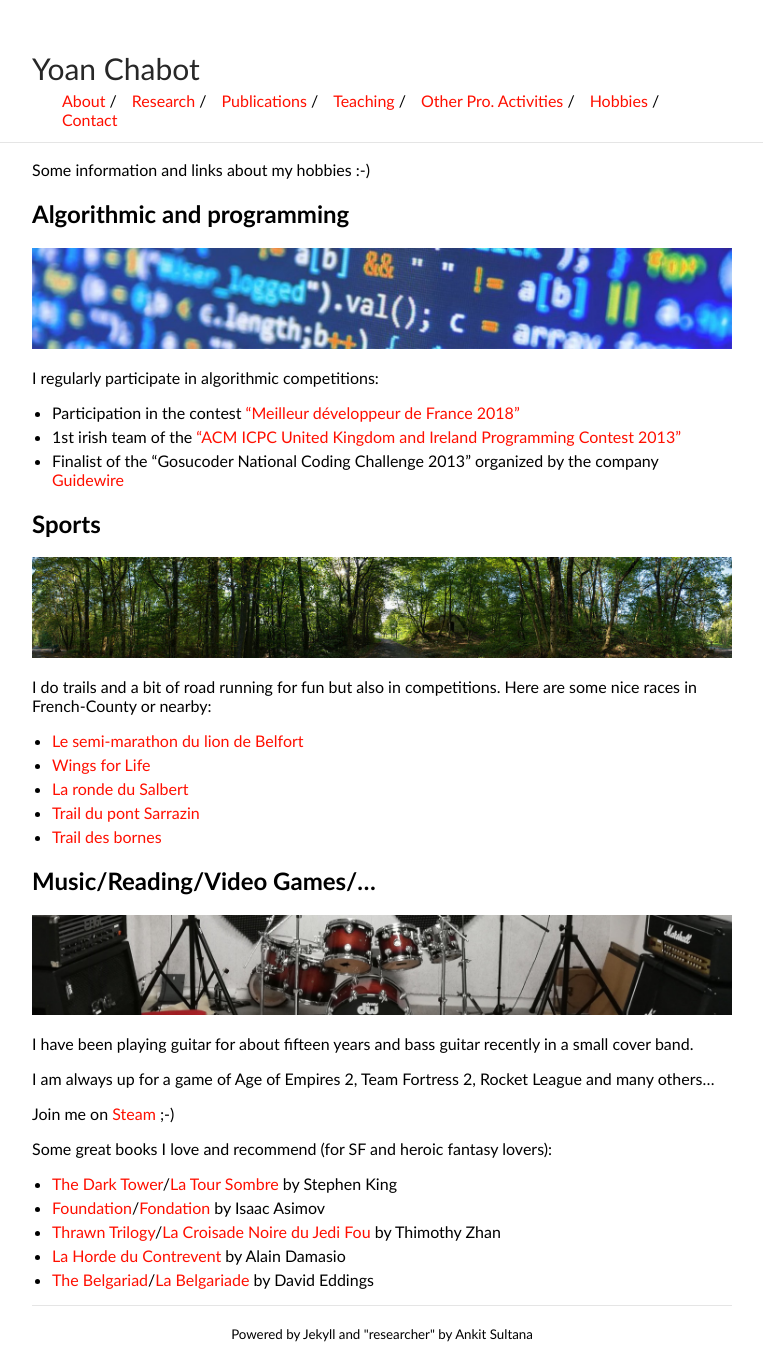
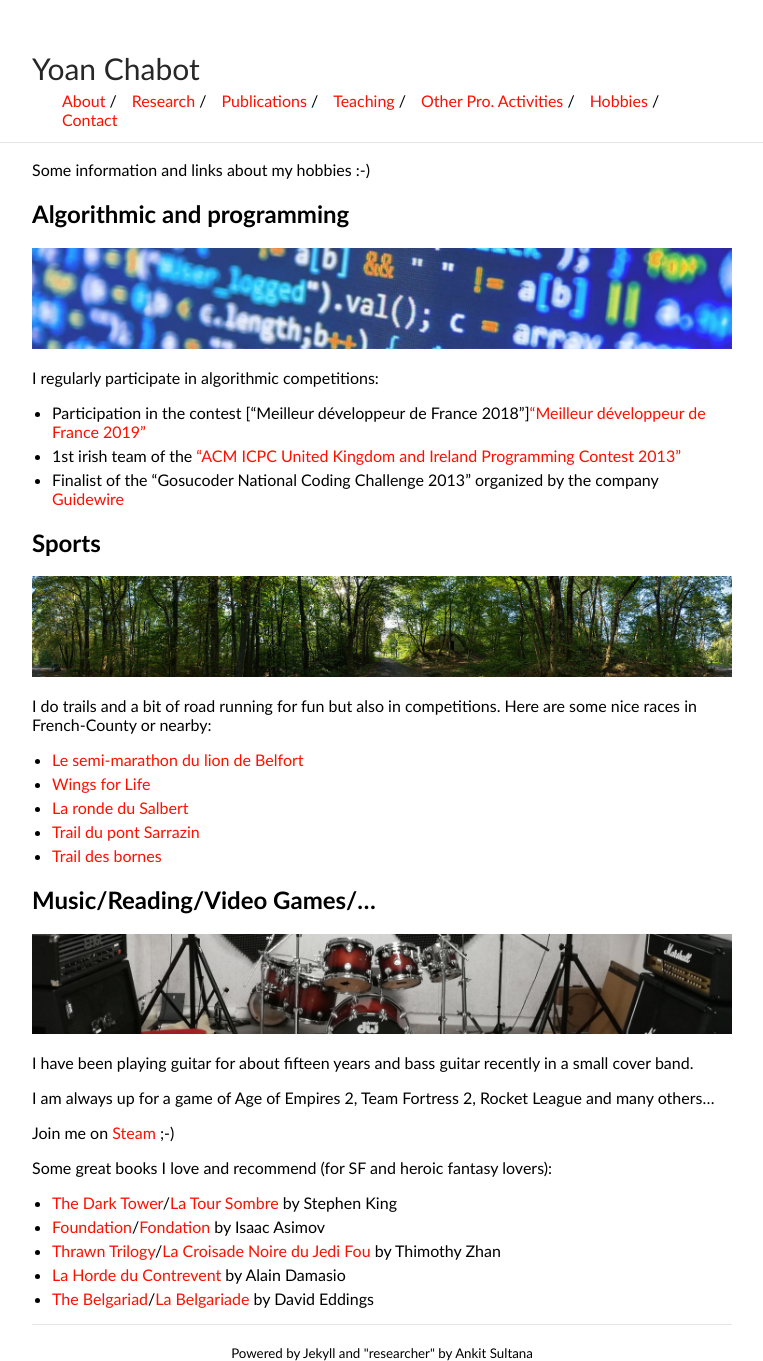
Before and after one commit to yoanchabot/yoanchabot.github.io, a Jekyll site: the page built from hobbies.md, in a window 1280 px wide. Shown: the whole page, without its empty margins (258-1021 px from the left). Built offline with Jekyll 4.4.1, drawn with Linux system fonts in a browser that asks for light colours; some of the changed lines change nothing that is shown.

Commit message:
Update hobbies.md
Add 'MDF19'

```diff
--- a/hobbies.md
+++ b/hobbies.md
@@ -9,7 +9,7 @@ Some information and links about my hobbies :-)
 ![Algorithm]({{ site.baseurl }}/images/algorithm.jpg "Algorithm")
 
 I regularly participate in algorithmic competitions:
-* Participation in the contest ["Meilleur développeur de France 2018"](https://mdf19.com/)
+* Participation in the contest ["Meilleur développeur de France 2018"]["Meilleur développeur de France 2019"](https://mdf19.com/)
 * 1st irish team of the ["ACM ICPC United Kingdom and Ireland Programming Contest 2013"](http://ukiepc.info/)
 * Finalist of the "Gosucoder National Coding Challenge 2013" organized by the company [Guidewire](https://www.guidewire.com/)
 
```
